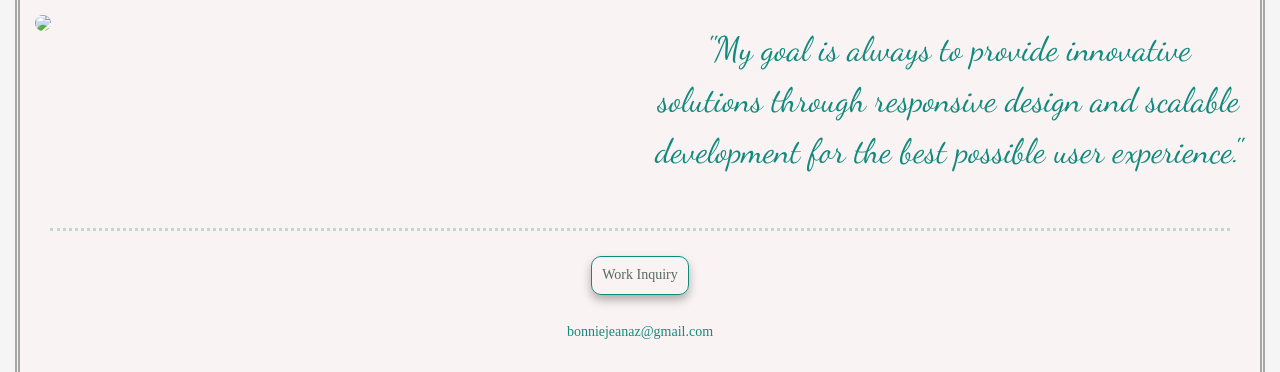
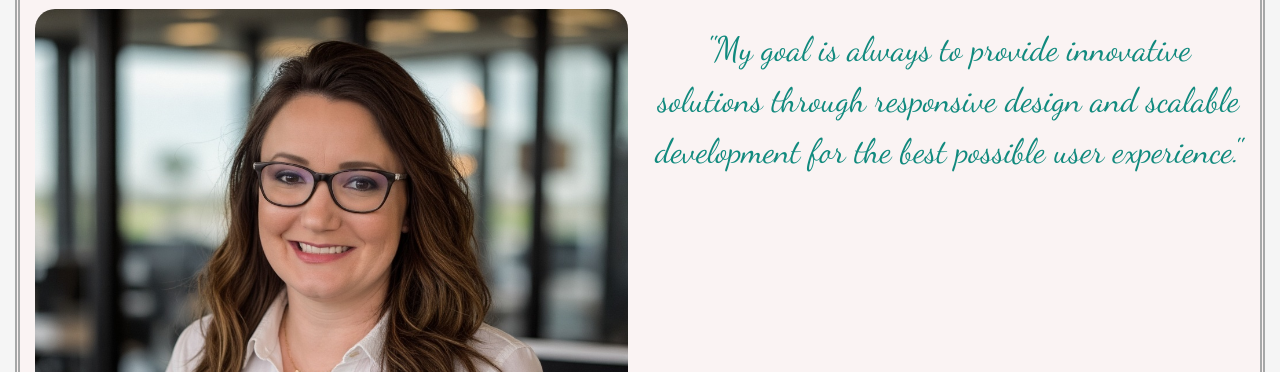
Before and after one commit to BonnieJeanAZ/Portfolio-Project, a plain HTML site: page index.html in a window 1280 px wide. Shown: the part 201-573 px from the top of the page. Drawn offline with nearby package versions, Linux system fonts and the light colour scheme; a web font is replaced by a local one.

Commit message:
image updated

```diff
--- a/index.html
+++ b/index.html
@@ -101,7 +101,11 @@
       <div class="container">
         <div class="row mt-4" id="main-row">
           <div class="col-sm-6">
-            <img src="images/Bonnie1.jpg" class="img-fluid" id="headshot-img" />
+            <img
+              src="images/Bonnie1.jpeg"
+              class="img-fluid"
+              id="headshot-img"
+            />
           </div>
           <div class="col-sm-6" id="script-quote">
             <p>
```
